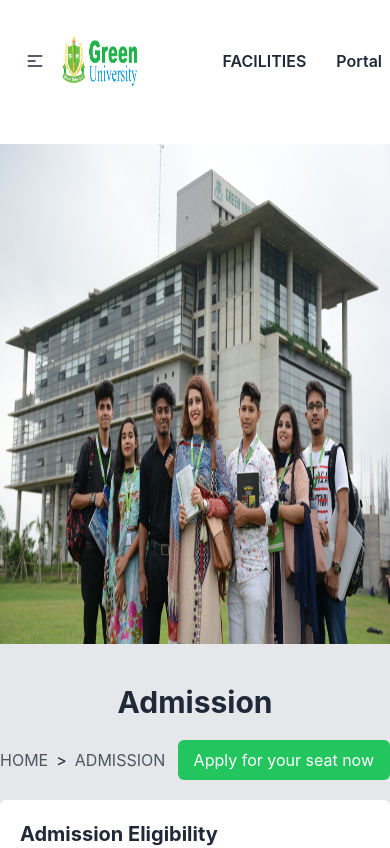
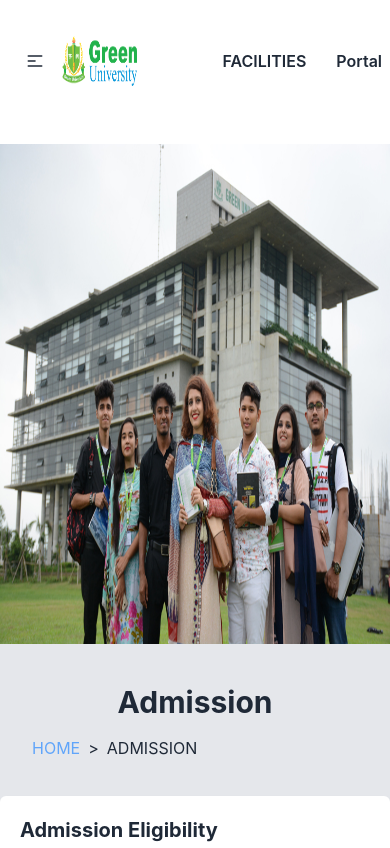
Before and after one commit to SofiuzzamanSofi/Gub-Hostel, a React (Create React App) app: page /admission in a window 390 px wide. Shown: the top 848 px of the page. Built offline with nearby package versions, Linux system fonts and the light colour scheme.

Commit message:
change css for responsive

```diff
--- a/src/Components/pages/Admission/Admission.js
+++ b/src/Components/pages/Admission/Admission.js
@@ -1,5 +1,5 @@
 import React from 'react';
-import { useLocation } from 'react-router-dom';
+import { Link, useLocation } from 'react-router-dom';
 import HomeImage from '../../Home/HomeImage';
 
 function Admission() {
@@ -15,20 +15,17 @@ function Admission() {
                         <div className="text-center">
                             <h1 className="text-3xl font-bold">Admission</h1>
                         </div>
-                        <div className="pt-5">
-                            <div className="flex justify-between items-center">
-                                <div>
-                                    <span className="text-gray-600">HOME</span>
-                                    <span className="mx-2">&gt;</span>
-                                    <span className="text-gray-600 uppercase">{location.pathname.replace('/', '')}</span>
-                                </div>
-                                <div>
-                                    <button className="px-4 py-2 bg-green-500 text-white rounded-md hover:bg-green-600 focus:outline-none">
-                                        Apply for your seat now
-                                    </button>
-                                </div>
+
+                        <div className="px-8 py-4 flex items-center justify-between">
+                            <div className="flex items-center space-x-2">
+                                <Link to="/" className="text-blue-400 hover:text-blue-300 transition-all">
+                                    HOME
+                                </Link>
+                                <span>&gt;</span>
+                                <span className=" uppercase">{location.pathname.replace('/', '')}</span>
                             </div>
                         </div>
+
                         <div className="pt-5">
                             <div className="bg-white shadow-md p-5 rounded-md">
                                 <h1 className="text-xl font-bold pb-3">Admission Eligibility</h1>
--- a/src/Components/pages/Faq/Faq.js
+++ b/src/Components/pages/Faq/Faq.js
@@ -1,18 +1,29 @@
 import React from 'react';
+import { Link, useLocation } from 'react-router-dom';
 import HomeImage from '../../Home/HomeImage';
 
+
+
 function Faq() {
+
+    const location = useLocation();
+
+
     return (
         <div className="container mx-auto mt-4">
             <HomeImage />
-            <div>
-                <h1 className="text-3xl font-bold text-gray-800 mb-8">FAQ</h1>
+
+            <div className="px-8 py-4 flex items-center justify-between">
+                <div className="flex items-center space-x-2">
+                    <Link to="/" className="text-blue-400 hover:text-blue-300 transition-all">
+                        HOME
+                    </Link>
+                    <span>&gt;</span>
+                    <span className=" uppercase">{location.pathname.replace('/', '')}</span>
+                </div>
             </div>
-            <div className="flex items-center text-gray-600 mb-6">
-                <span>HOME</span>
-                <span className="mx-2">&gt;</span>
-                <span>FAQ</span>
-            </div>
+
+
             <div className="grid grid-cols-1 gap-6">
                 <div className="bg-white shadow rounded-lg p-6">
                     <h1 className="text-xl font-semibold text-gray-800 mb-4">
--- a/src/Components/pages/Location/Location.js
+++ b/src/Components/pages/Location/Location.js
@@ -1,45 +1,58 @@
-import React from 'react'
-import maps from "../../../assets/maps.png"
+import React from 'react';
+import { Link, useLocation } from 'react-router-dom';
+import maps from '../../../assets/maps.png';
+
+
 
 function Location() {
+
+    const location = useLocation();
+
+
+
+
     return (
-        <div>
-            <div>
-                <h1>
-                    LOCATION
-                </h1>
+        <div className="bg-gray-900 text-white">
+            <div className="px-8 py-6">
+                <h1 className="text-3xl font-bold mb-4">LOCATION</h1>
             </div>
-            <div>
-                <div>
-                    HOME <span> &gt; </span> LOCATION
+            <div className="px-8 py-4 flex items-center justify-between">
+                <div className="flex items-center space-x-2">
+                    <Link to="/" className="text-blue-400 hover:text-blue-300 transition-all">
+                        HOME
+                    </Link>
+                    <span>&gt;</span>
+                    <span className=" uppercase">{location.pathname.replace('/', '')}</span>
                 </div>
-                <div>
-                    <div>
-                        <h1>
-                            Google Maps
-                        </h1>
+            </div>
+            <div className="px-8 py-6 bg-white text-gray-900">
+                <div className="flex flex-col items-center space-y-4 md:flex-row md:space-x-4 md:space-y-0 mb-8">
+                    <img src={maps} alt="Green University on Google Maps" className="w-1/4" />
+                    <div className="w-full md:w-3/4">
+                        <iframe
+                            title="Green University on Google Maps"
+                            src="https://www.google.com/maps/embed?pb=!1m14!1m8!1m3!1d7301.78135417409!2d90.377549!3d23.786907!3m2!1i1024!2i768!4f13.1!3m3!1m2!1s0x3755c73586a94e75%3A0xa9ef83ac46e5f7fa!2sGreen%20University%20Of%20Bangladesh%2C%20Begum%20Rokeya%20Avenue%2C%20Dhaka!5e0!3m2!1sen!2sbd!4v1679001223373!5m2!1sen!2sbd"
+                            allowFullScreen=""
+                            loading="lazy"
+                            referrerPolicy="no-referrer-when-downgrade"
+                            className="w-full h-auto md:min-h-[290px]"
+                            style={{ height: '100%', width: '100%' }}
+                        ></iframe>
                     </div>
-                    <div
-                        className='flex'
-                    >
-                        <img src={maps} alt="This is Green university on google maps" />
-                        {/* google mappppppppppppp ----- */}
-                        <div
-                            className='w-full'
-                        >
-                            <iframe title="this is a google map"
-                                src="https://www.google.com/maps/embed?pb=!1m14!1m8!1m3!1d7301.78135417409!2d90.377549!3d23.786907!3m2!1i1024!2i768!4f13.1!3m3!1m2!1s0x3755c73586a94e75%3A0xa9ef83ac46e5f7fa!2sGreen%20University%20Of%20Bangladesh%2C%20Begum%20Rokeya%20Avenue%2C%20Dhaka!5e0!3m2!1sen!2sbd!4v1679001223373!5m2!1sen!2sbd"
-                                allowFullScreen="" loading="lazy" referrerPolicy="no-referrer-when-downgrade"
-                                className="w-full h-full"
-                            >
-                            </iframe>
-                        </div>
+                </div>
 
-                    </div>
+                <div className="text-center">
+                    <p className="text-lg font-semibold mb-2">Green University of Bangladesh</p>
+                    <p className="mb-2">
+                        Begum Rokeya Avenue, Dhaka - 1207, Bangladesh <br />
+                        Phone: +880-2-9143361-5, +880-2-58157091-4 <br />
+                        Email: info@green.edu.bd
+                    </p>
+                    <p>Open 24 hours</p>
                 </div>
             </div>
         </div>
-    )
+    );
 }
 
-export default Location
+export default Location;
```
